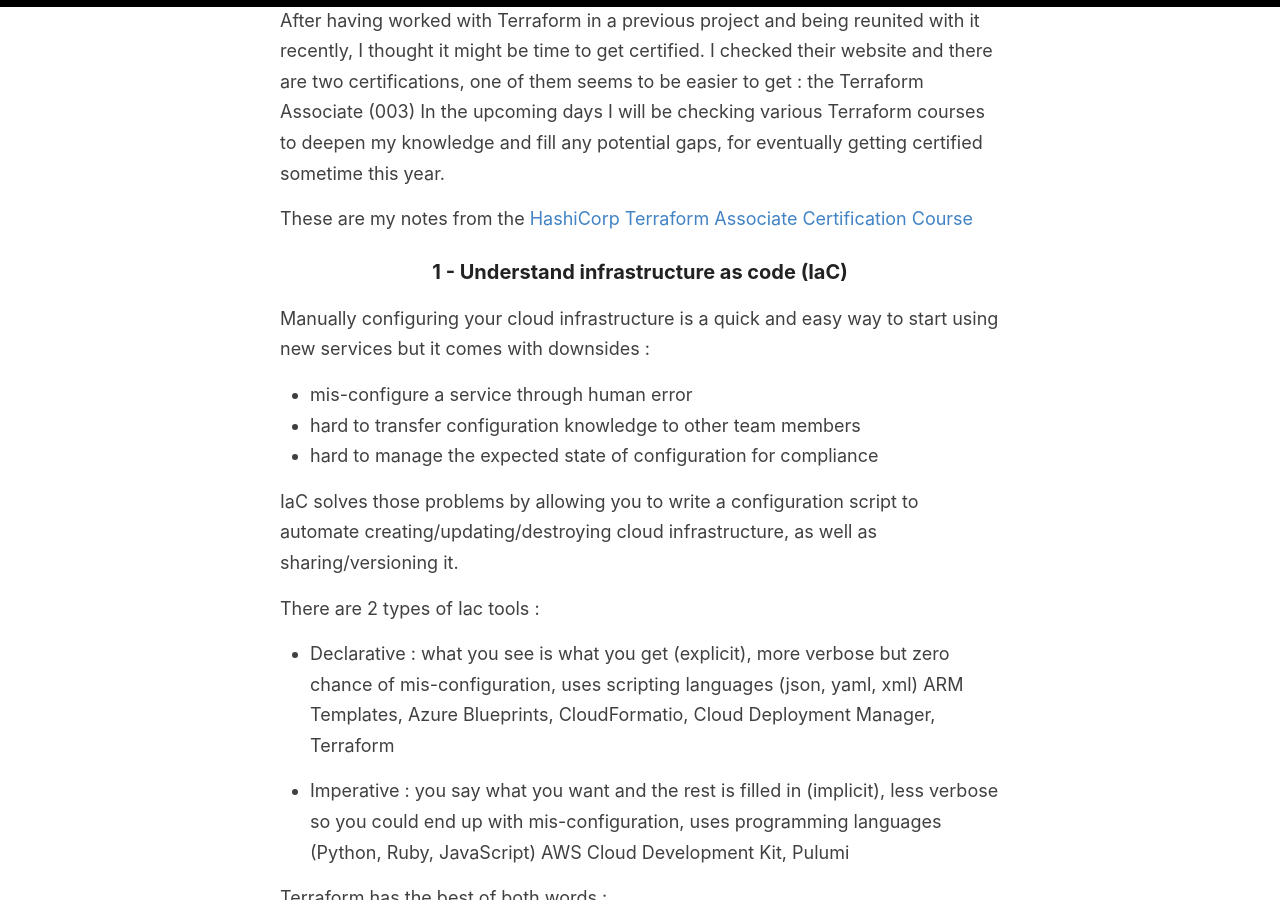
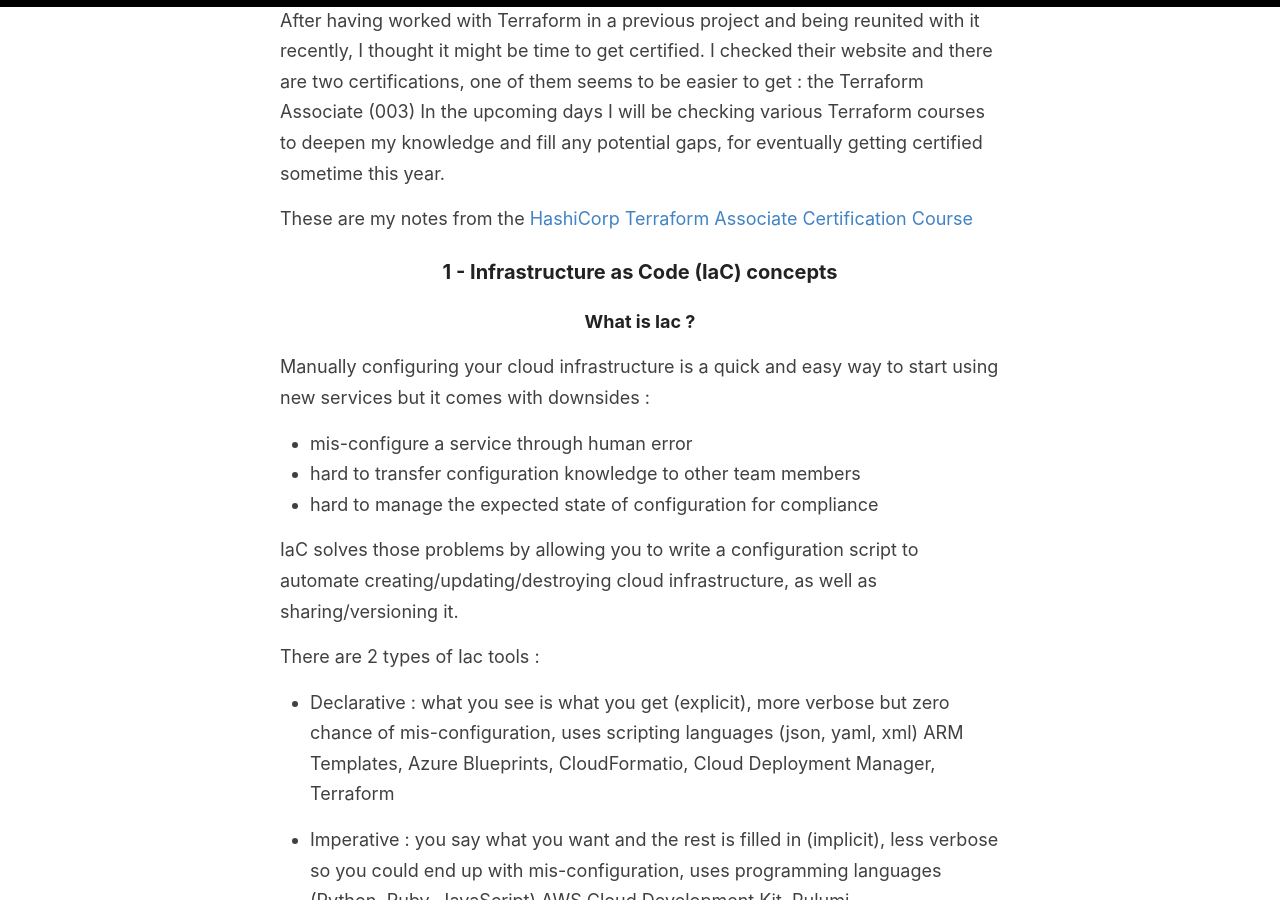
Before and after one commit to everythingdata-ai/everythingdata-ai.github.io, a Jekyll site: the page built from _posts/2025-02-07-terraform-associate-certification.md, in a window 1280 px wide and 900 px high, scrolled down 319 px. Built offline with Jekyll 4.4.1, drawn with Linux system fonts in a browser that asks for light colours.

Commit message:
Update 2025-02-07-terraform-associate-certification.md

```diff
--- a/_posts/2025-02-07-terraform-associate-certification.md
+++ b/_posts/2025-02-07-terraform-associate-certification.md
@@ -10,7 +10,9 @@ In the upcoming days I will be checking various Terraform courses to deepen my k
 
 These are my notes from the [HashiCorp Terraform Associate Certification Course](https://www.youtube.com/watch?v=SPcwo0Gq9T8)
 
-### 1 - Understand infrastructure as code (IaC)
+### 1 - Infrastructure as Code (IaC) concepts
+
+#### What is Iac ?
 
 Manually configuring your cloud infrastructure is a quick and easy way to start using new services but it comes with downsides :
 - mis-configure a service through human error
```
